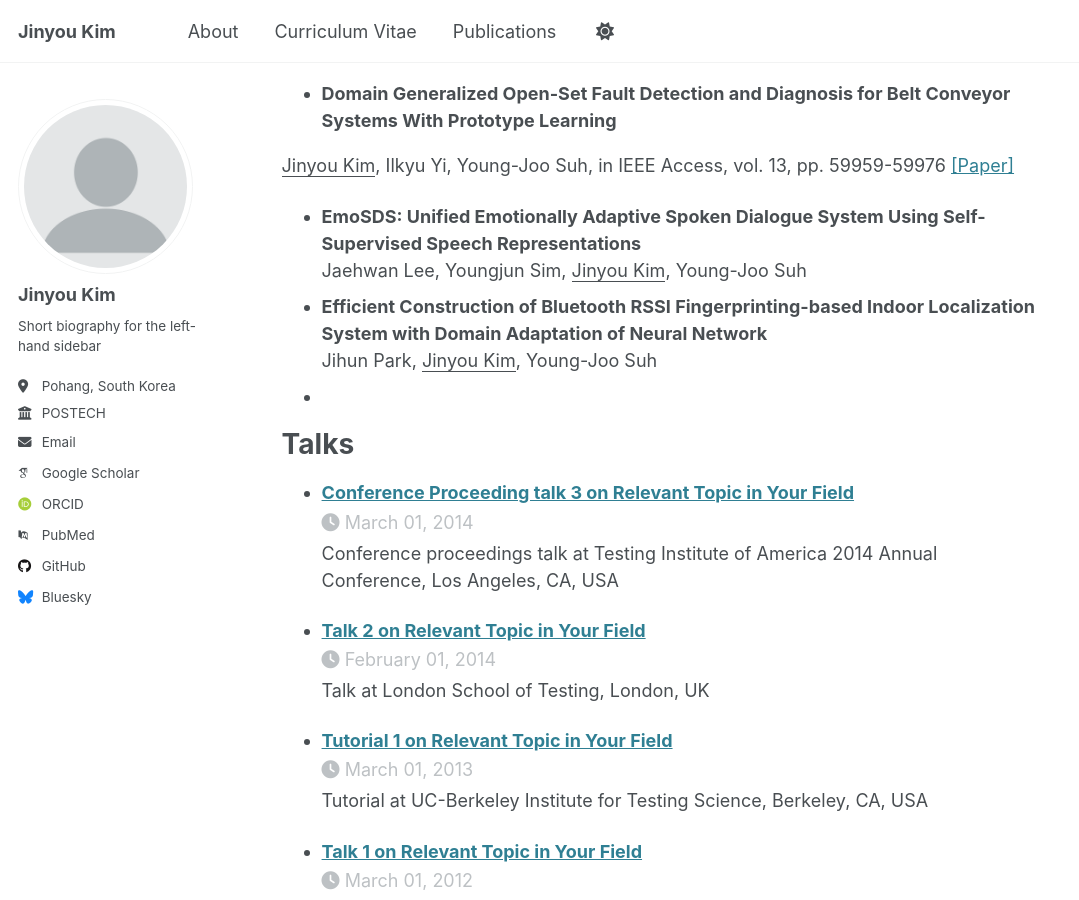
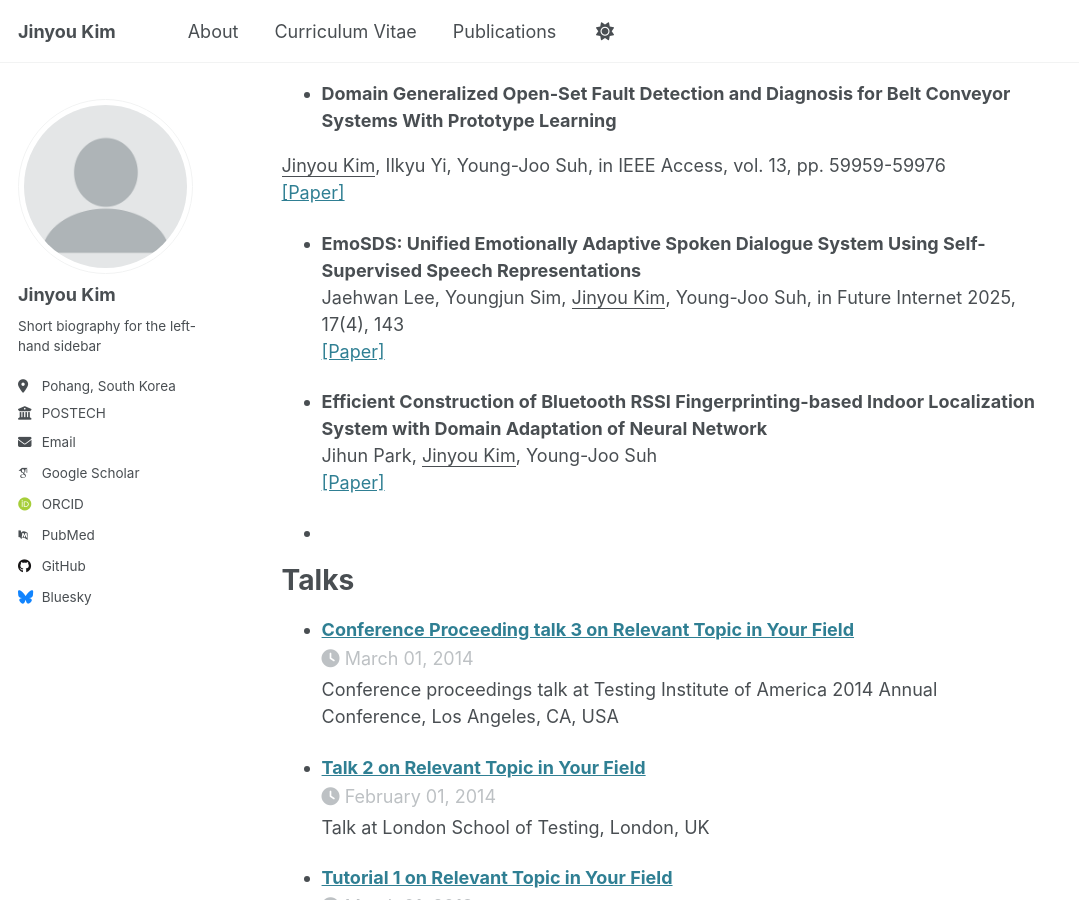
Before and after one commit to JinyouKim/jinyoukim.github.io, a Jekyll site: the page built from _pages/about.md, in a window 1280 px wide and 900 px high, scrolled down 1105 px. Shown: the whole window, without its empty margins (0-1079 px from the left). Built offline with Jekyll 4.4.1, drawn with Linux system fonts in a browser that asks for light colours; some web fonts are replaced.

Commit message:
Update about.md

```diff
--- a/_pages/about.md
+++ b/_pages/about.md
@@ -42,12 +42,17 @@ Skills
 Publications
 ======
 * <B>Domain Generalized Open-Set Fault Detection and Diagnosis for Belt Conveyor Systems With Prototype Learning </B> <br />
-<U>Jinyou Kim</U>, Ilkyu Yi, Young-Joo Suh, in IEEE Access, vol. 13, pp. 59959-59976
+<U>Jinyou Kim</U>, Ilkyu Yi, Young-Joo Suh, in IEEE Access, vol. 13, pp. 59959-59976 <br />
 <a href="https://doi.org/10.1109/ACCESS.2025.3555984">[Paper]</a>
+
 * <B> EmoSDS: Unified Emotionally Adaptive Spoken Dialogue System Using Self-Supervised Speech Representations </B> <br />
-Jaehwan Lee, Youngjun Sim, <U>Jinyou Kim</U>, Young-Joo Suh
+Jaehwan Lee, Youngjun Sim, <U>Jinyou Kim</U>, Young-Joo Suh, in Future Internet 2025, 17(4), 143 <br />
+<a href="https://doi.org/10.3390/fi17040143">[Paper]</a>
+
 * <B> Efficient Construction of Bluetooth RSSI Fingerprinting-based Indoor Localization System with Domain Adaptation of Neural Network </B> <br />
-Jihun Park, <U>Jinyou Kim</U>, Young-Joo Suh
+Jihun Park, <U>Jinyou Kim</U>, Young-Joo Suh<br />
+<a href="https://doi.org/10.1109/ACCESS.2025.3555984">[Paper]</a>
+
 *
 
 Talks
```
